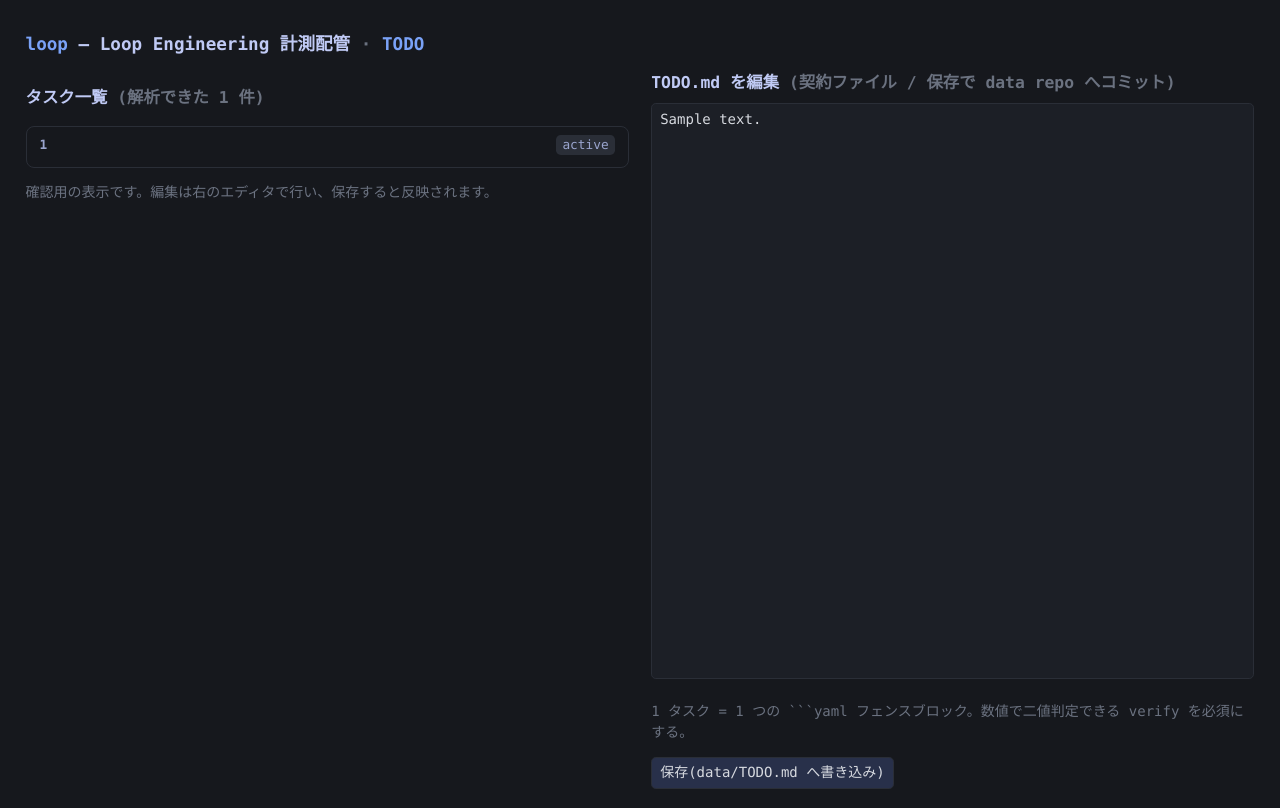
After one commit to void2610/loop, a FastAPI app: template webapp/templates/todo.html in a window 1280 px wide. The commit adds this page. Run offline with FastAPI, Linux system fonts and the light colour scheme; the template is opened without the code that fills it: most values are stand-ins (such as "Sample title", 1, 10 or a date in 2020); some libraries are stand-ins or nearby versions.

Commit message:
Web: TODO の確認・編集ページを追加
/todo で TODO.md を確認・編集できるようにした。
- 左: 解析済みタスク一覧(id / status / goal 先頭行)で確認
- 右: 生 Markdown エディタ(画面縦いっぱい)で編集 → 保存で data/TODO.md へ書き戻し、
  data repo へ自動コミット(契約ファイルを直接編集する方式。GUI は判断を生成しない)
- ヘッダに TODO ナビリンク追加

Co-Authored-By: Claude Opus 4.8 (1M context) <noreply@anthropic.com>

````diff
--- a/webapp/main.py
+++ b/webapp/main.py
@@ -100,6 +100,23 @@ def judge(run_id: str, trust: str = Form(""), risk: str = Form(""),
     return RedirectResponse(f"/run/{run_id}", status_code=303)
 
 
+@app.get("/todo", response_class=HTMLResponse)
+def todo_get(request: Request, saved: int = 0):
+    content = runner.TODO.read_text(encoding="utf-8") if runner.TODO.exists() else ""
+    return templates.TemplateResponse(request, "todo.html", {
+        "content": content, "tasks": runner.parse_tasks(), "saved": bool(saved),
+    })
+
+
+@app.post("/todo")
+def todo_post(content: str = Form("")):
+    # TODO は契約ファイル。GUI はテキストエリアの内容をそのまま書き戻す(判断の生成はしない)。
+    runner.TODO.parent.mkdir(parents=True, exist_ok=True)
+    runner.TODO.write_text(content.replace("\r\n", "\n"), encoding="utf-8")
+    runner.auto_commit(runner.DATA, [runner.TODO], "todo: Web GUI から編集")
+    return RedirectResponse("/todo?saved=1", status_code=303)
+
+
 def _parse_transcript(path: Path) -> list[dict]:
     """セッション JSONL を会話イベント列に畳む(user/assistant のみ。ノイズ行は捨てる)。"""
     events: list[dict] = []
--- a/webapp/templates/base.html
+++ b/webapp/templates/base.html
@@ -60,7 +60,7 @@
   </style>
 </head>
 <body>
-  <h1><a href="/">loop</a> — Loop Engineering 計測配管</h1>
+  <h1><a href="/">loop</a> — Loop Engineering 計測配管 <span class="muted">·</span> <a href="/todo">TODO</a></h1>
   {% block body %}{% endblock %}
 </body>
 </html>
--- /dev/null
+++ b/webapp/templates/todo.html
@@ -0,0 +1,30 @@
+{% extends "base.html" %}
+{% block title %}TODO — loop{% endblock %}
+{% block body %}
+{% if saved %}<p class="pass">保存しました（data/TODO.md に書き込み、data repo へコミット済み）。</p>{% endif %}
+<div class="grid">
+  <div>
+    <h3>タスク一覧 <span class="muted">(解析できた {{ tasks|length }} 件)</span></h3>
+    {% for t in tasks %}
+      <div class="msg">
+        <div class="who"><span><b>{{ t.id }}</b></span><span class="pill {{ t.status or 'todo' }}">{{ t.status or 'todo' }}</span></div>
+        <div class="body muted">{{ (t.goal or '').split('\n')[0] }}</div>
+      </div>
+    {% else %}
+      <p class="muted">解析できるタスクがありません。右の ```yaml ブロックで追加してください。</p>
+    {% endfor %}
+    <p class="muted">確認用の表示です。編集は右のエディタで行い、保存すると反映されます。</p>
+  </div>
+
+  <div class="review-pane">
+    <h3>TODO.md を編集 <span class="muted">(契約ファイル / 保存で data repo へコミット)</span></h3>
+    <form class="judgment-form" method="post" action="/todo">
+      <textarea name="content" spellcheck="false">{{ content }}</textarea>
+      <div class="actions">
+        <p class="muted">1 タスク = 1 つの ```yaml フェンスブロック。数値で二値判定できる verify を必須にする。</p>
+        <button type="submit">保存(data/TODO.md へ書き込み)</button>
+      </div>
+    </form>
+  </div>
+</div>
+{% endblock %}
````
